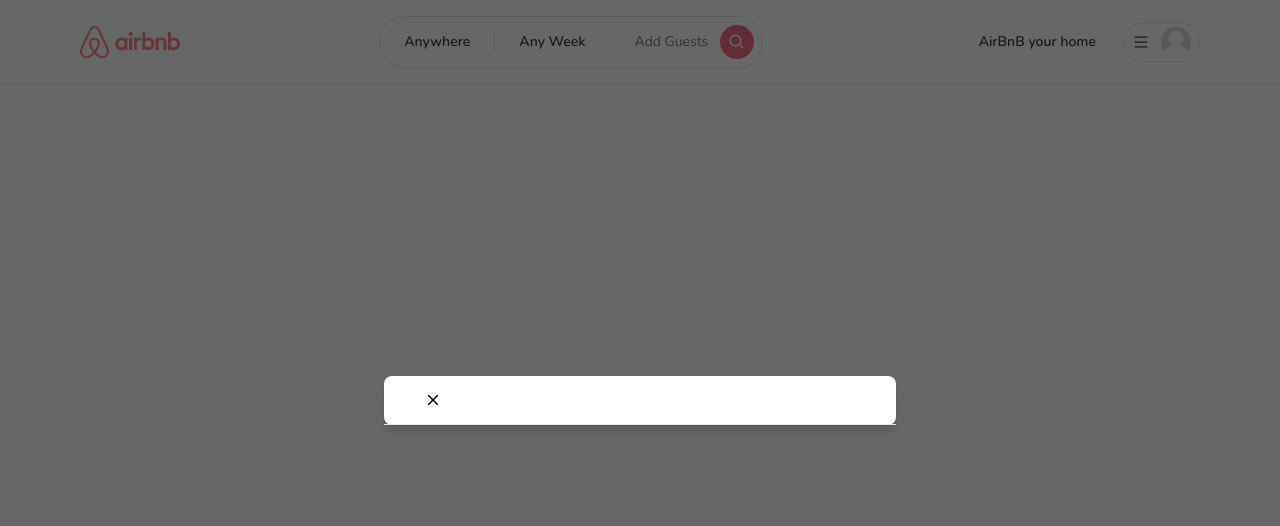
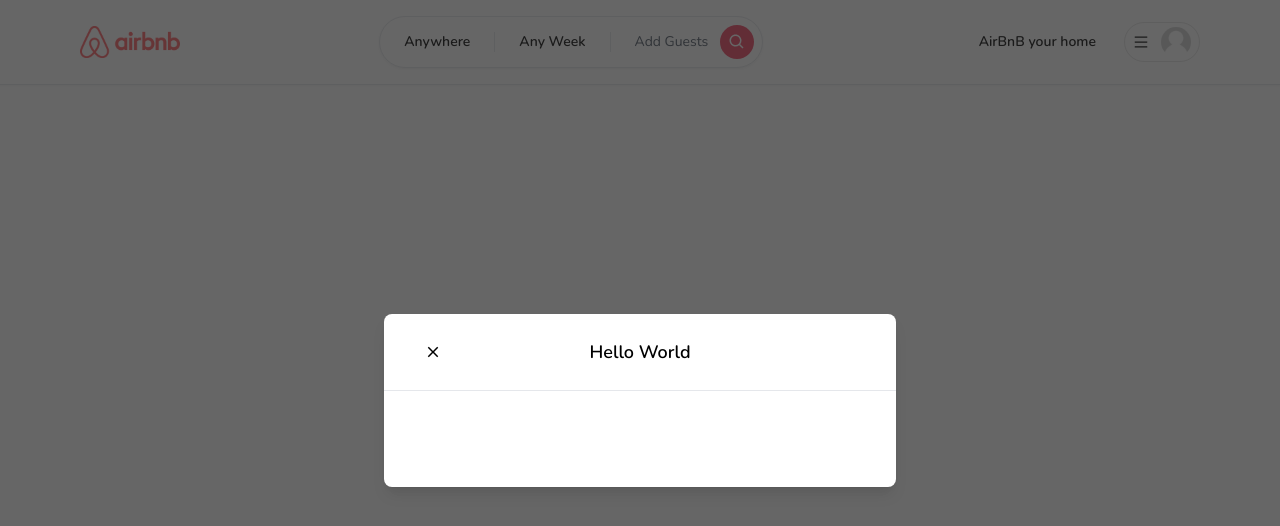
Before and after one commit to chanjongpak/njs-airbnb-clone, a Next.js app: page / in a window 1280 px wide. Shown: the top 526 px of the page. Built offline with nearby package versions, Linux system fonts and the light colour scheme.

Commit message:
add Button component

```diff
--- /dev/null
+++ b/app/components/Button.tsx
@@ -0,0 +1,5 @@
+const Button = () => {
+  return <button></button>;
+};
+
+export default Button;
--- a/app/components/modals/Modal.tsx
+++ b/app/components/modals/Modal.tsx
@@ -2,6 +2,7 @@
 
 import { useCallback, useEffect, useState } from "react";
 import { IoMdClose } from "react-icons/io";
+import Button from "../Button";
 
 interface ModalProps {
   isOpen?: boolean;
@@ -135,6 +136,7 @@ const Modal: React.FC<ModalProps> = ({
                 "
               >
                 <button
+                  onClick={handleClose}
                   className="
                     p-1
                     border-0
@@ -146,6 +148,22 @@ const Modal: React.FC<ModalProps> = ({
                 >
                   <IoMdClose size={18} />
                 </button>
+                <div className="text-lg font-semibold">{title}</div>
+              </div>
+              {/* Body */}
+              <div className="relative p-6 flex-auto">{body}</div>
+              {/* Footer */}
+              <div className="flex flex-col gap-2 p-6">
+                <div
+                  className="
+                flex
+                flex-row
+                items-center
+                gap-4
+                w-full"
+                >
+                  <Button />
+                </div>
               </div>
             </div>
           </div>
--- a/app/layout.tsx
+++ b/app/layout.tsx
@@ -25,7 +25,7 @@ export default function RootLayout({
     <html lang="en">
       <body className={font.className}>
         <ClientOnly>
-          <Modal isOpen />
+          <Modal title="Hello World" isOpen />
           <Navbar />
         </ClientOnly>
         {children}
```
